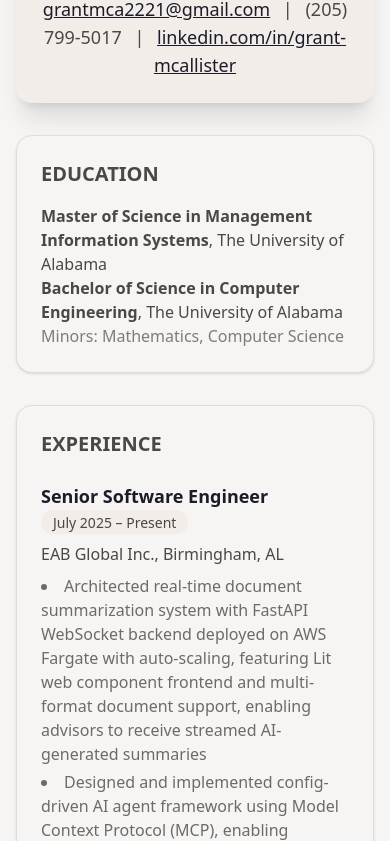
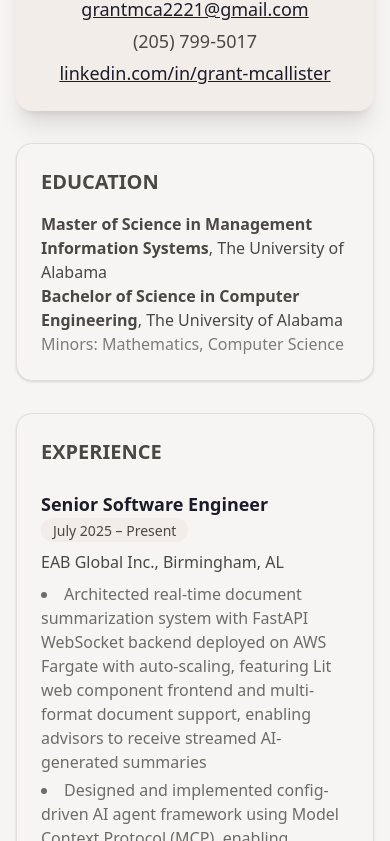
Before and after one commit to grantmca/grantmca.github.io, an Astro site: page /resume in a window 390 px wide. Shown: the part 229-1070 px from the top of the page. Built offline with nearby package versions, Linux system fonts and the light colour scheme; Astro itself is replaced by a stand-in of ours.

Commit message:
Quick fix for mobile view

```diff
--- a/src/components/resume/ResumeScreen.astro
+++ b/src/components/resume/ResumeScreen.astro
@@ -5,11 +5,11 @@ import { resumeData } from "../../data/resume";
 <div class="space-y-8">
   <div class="card bg-base-200 shadow-xl p-6 text-center">
     <h1 class="text-4xl font-bold mb-2">{resumeData.name}</h1>
-    <p class="text-lg">
+    <p class="text-lg flex flex-wrap justify-center gap-x-2 gap-y-1">
       <a href={`mailto:${resumeData.email}`} class="link link-primary">{resumeData.email}</a>
-      <span class="mx-2">|</span>
+      <span class="hidden sm:inline">|</span>
       <span>{resumeData.phone}</span>
-      <span class="mx-2">|</span>
+      <span class="hidden sm:inline">|</span>
       <a class="link link-primary" target='_blank' href={resumeData.linkedin}>linkedin.com/in/grant-mcallister</a>
     </p>
   </div>
```
